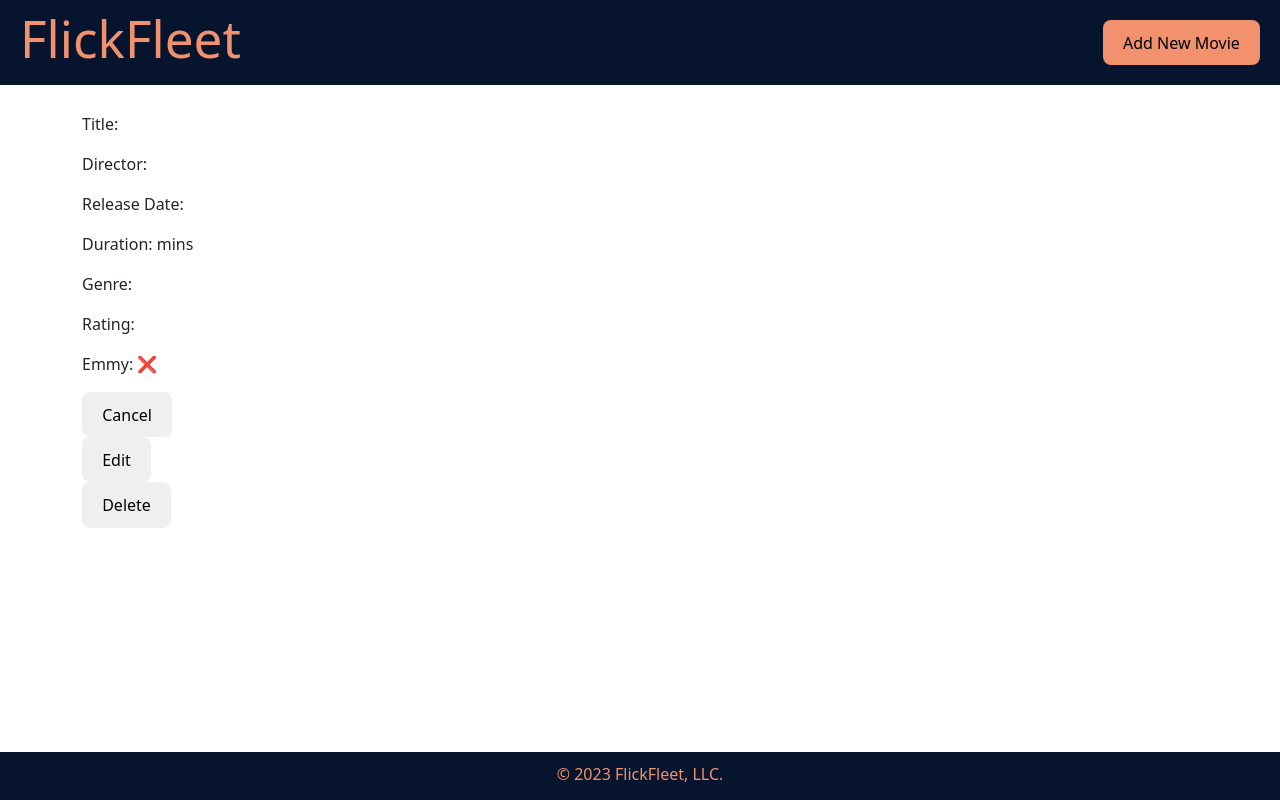
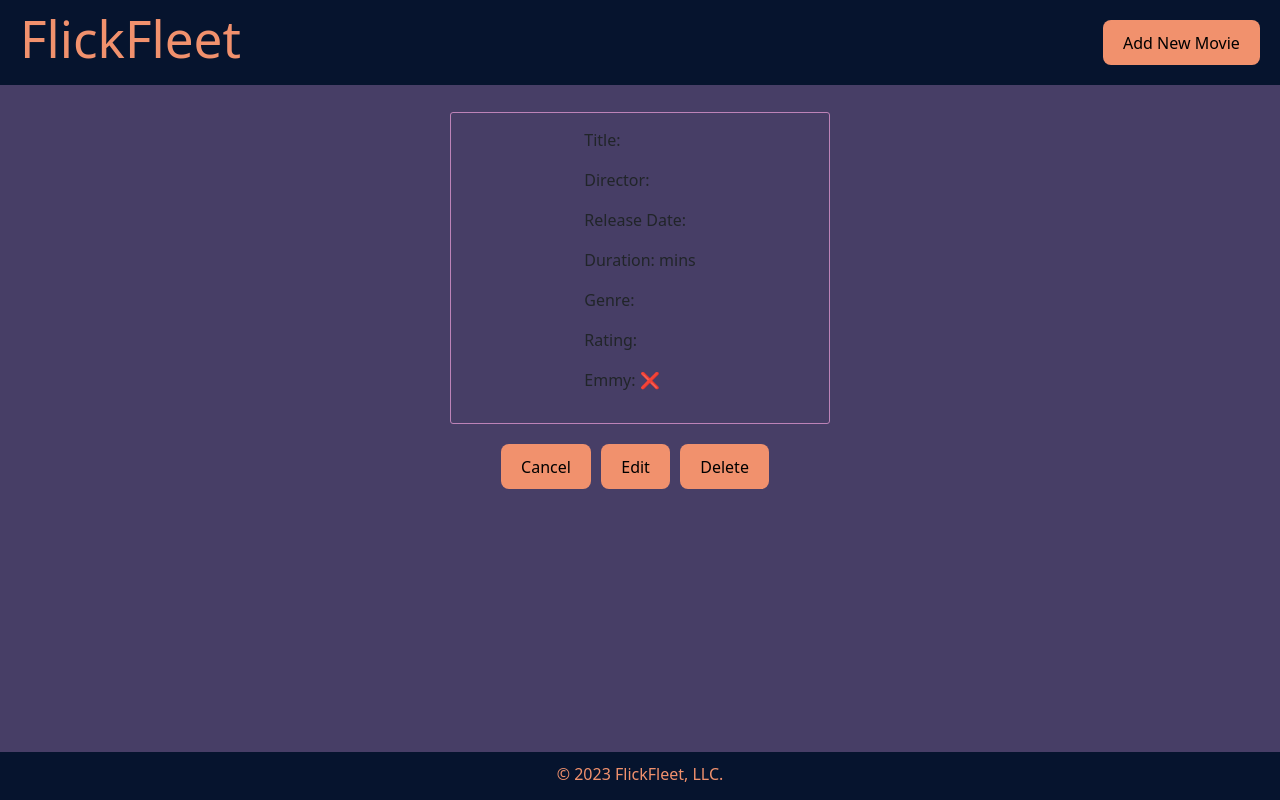
Before and after one commit to shanicegrif/Portfolio-Front, a React (Vite) app: page /movies/1 in a window 1280 px wide. Built offline with nearby package versions, Linux system fonts and the light colour scheme; no server answers.

Commit message:
added more styling and updated classNames

```diff
--- a/src/Components/Index.jsx
+++ b/src/Components/Index.jsx
@@ -18,7 +18,7 @@ const Index = () => {
 
   return (
     <div>
-      <div className="movies-list-container">
+      <div className="movies-list">
         {movies.map((movie) => (
           <Movie key={movie.id} id={movie.id} movie={movie} />
         ))}
--- a/src/Components/Movie.jsx
+++ b/src/Components/Movie.jsx
@@ -5,7 +5,7 @@ const Movie = ({ movie, id }) => {
   const { title, genre, duration, rating, has_emmy } =
     movie;
   return (
-    <div className="movie-card">
+    <article className="movie-card">
       <aside className="movie-info">
         <h3> <Link to={`/movies/${id}`}>{title}</Link> </h3>
         <p>Duration: {duration} mins</p>
@@ -13,7 +13,7 @@ const Movie = ({ movie, id }) => {
         <p>Rating: {rating}</p>
         <p>Emmy: {has_emmy ? (<span>🏆</span>) : (<span>❌</span>)}</p>
       </aside>
-    </div>
+    </article>
   );
 };
 
--- a/src/Components/New.jsx
+++ b/src/Components/New.jsx
@@ -47,7 +47,7 @@ const New = () => {
 
   return (
     <div className="new-movie">
-      <form onSubmit={handleSubmit}>
+      <form className="col-lg-6 offset-lg-3" onSubmit={handleSubmit}>
         <label htmlFor="title">Title:</label>
         <input
           id="title"
@@ -106,13 +106,15 @@ const New = () => {
         />
         <br />
 
-        <button type="submit" className="newButton">
-          Create Movie
-        </button>
+        <div className="new-movie-form-button text-center">
+          <button type="submit" className="newButton">
+            Create Movie
+          </button>
+          <button style={{width: "140px"}}>
+            <Link to={`/movies`}>Cancel</Link>
+          </button>
+        </div>
       </form>
-      <Link to={`/movies`}>
-        <button>Cancel</button>
-      </Link>
     </div>
   );
 };
--- a/src/Components/Show.jsx
+++ b/src/Components/Show.jsx
@@ -26,7 +26,8 @@ const Show = () => {
 
   const deleteMovie = () => {
     const httpOptions = { method: "DELETE" };
-    fetch(`${API}/movies/${id}`, httpOptions).then(() => {
+    fetch(`${API}/movies/${id}`, httpOptions)
+      .then(() => {
         alert(`${movie.title} was deleted!`);
         navigate("/movies");
       })
@@ -38,7 +39,7 @@ const Show = () => {
   return (
     <div>
       <div className="show-movie">
-        <aside className="show-movie-info">
+        <aside className="show-movie-card">
           <p>Title: {title}</p>
           <p>Director: {director}</p>
           <p>Release Date: {release_date}</p>
@@ -47,6 +48,7 @@ const Show = () => {
           <p>Rating: {rating}</p>
           <p>Emmy: {has_emmy ? <span>🏆</span> : <span>❌</span>}</p>
         </aside>
+        <div className="show-movie-buttons">
           <div>
             <Link to={`/movies`}>
               <button>Cancel</button>
@@ -57,7 +59,10 @@ const Show = () => {
               <button>Edit</button>
             </Link>
           </div>
+          <div>
             <button onClick={handleDelete}>Delete</button>
+          </div>
+        </div>
       </div>
     </div>
   );
--- a/src/Components/Update.jsx
+++ b/src/Components/Update.jsx
@@ -60,7 +60,7 @@ const Update = () => {
 
   return (
     <div className="update-movie">
-      <form onSubmit={handleSubmit}>
+      <form className="col-lg-6 offset-lg-3" onSubmit={handleSubmit}>
         <label htmlFor="title">Title:</label>
         <input
           id="title"
@@ -118,14 +118,15 @@ const Update = () => {
           checked={movie.has_emmy}
         />
         <br />
-
-        <button type="submit" className="newButton">
-          Update Movie
-        </button>
+        <div className="update-movie-form-button text-center">
+          <button type="submit" className="newButton">
+            Update Movie
+          </button>
+          <button style={{width: "140px"}}>
+            <Link to={`/movies/${id}`}>Cancel</Link>
+          </button>
+        </div>
       </form>
-      <Link to={`/movies/${id}`}>
-        <button>Cancel</button>
-      </Link>
     </div>
   );
 };
--- a/src/index.css
+++ b/src/index.css
@@ -1,6 +1,7 @@
 body {
   position: relative;
   min-height: 100vh;
+  background-color: #473e66;
 }
 
 .app {
@@ -24,16 +25,12 @@ nav {
 
 .container {
   padding-top: 7rem;
-  padding-bottom: 3.5rem;
+  padding-bottom: 4rem;
+  width: 90vw;
 }
 
 a {
-  font-weight: 500;
-  color: #646cff;
   text-decoration: inherit;
-}
-a:hover {
-  color: #535bf2;
 }
 
 button {
@@ -50,6 +47,53 @@ button:hover {
   border-color: #646cff;
 }
 
+.movies-list {
+  display: grid;
+  grid-template-columns: repeat(3, 1fr);
+  grid-gap: 1em;
+}
+
+.movie-card {
+  width: 380px;
+  border: 2px solid #bd83b8;
+  border-radius: 3px;
+  padding: 5px 45px;
+}
+
+.show-movie {
+  display: grid;
+  justify-content: center;
+  && .show-movie-card {
+    width: 380px;
+    display: grid;
+    justify-content: center;
+    border: 1px solid #bd83b8;
+    border-radius: 3px;
+    padding: 15px 0px;
+  }
+  && .show-movie-buttons {
+    display: flex;
+    flex-direction: row;
+    justify-content: center;
+    margin: 20px 0px;
+    && button {
+      margin-right: 10px;
+      background-color: #f1916d;
+    }
+  }
+}
+
+form {
+  display: flex;
+  flex-direction: column;
+  color: #f5d7db;
+  && button {
+    background-color: #f1916d;
+    margin-right: 30px;
+    margin-left: 30px;
+  }
+}
+
 footer {
   position: absolute;
   bottom: 0;
@@ -60,3 +104,17 @@ footer {
   text-align: center;
   color: #f1916d;
 }
+
+@media (max-width: 1270px) {
+  .movies-list {
+    display: grid;
+    grid-template-columns: repeat(2, 1fr);
+  }
+}
+
+@media (max-width: 890px) {
+  .movies-list {
+    display: grid;
+    grid-template-columns: repeat(1, 1fr);
+  }
+}
```
Lines whose indentation alone changed are shown as unchanged.
